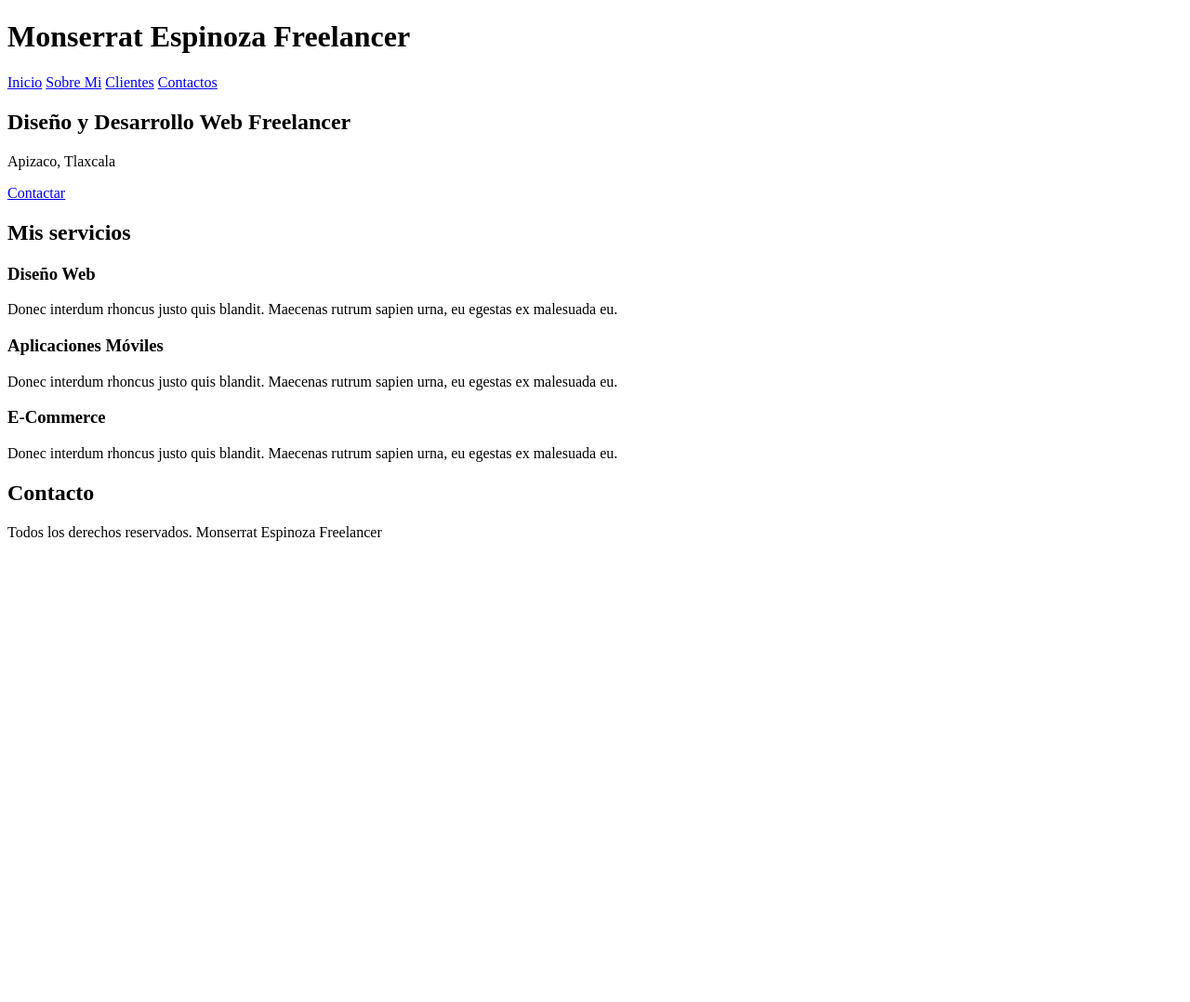
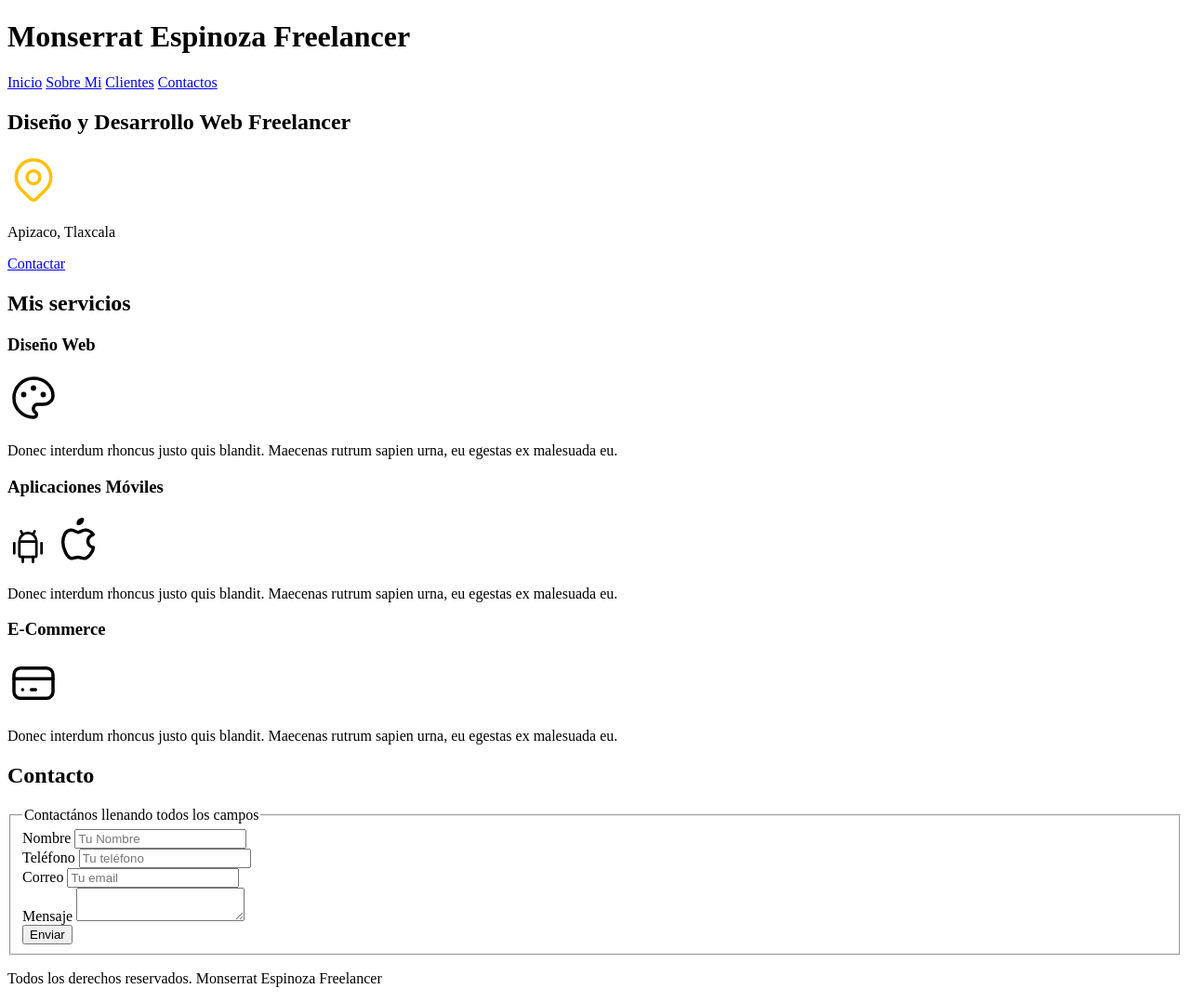
Before and after one commit to JoaMons2/HTML_Mons, a plain HTML site: page index.html in a window 1280 px wide. Shown: the whole page at 93% size. Before the commit the page ends 800 px from the top, so only its background shows below. Drawn offline with Linux system fonts and the light colour scheme.

Commit message:
Lista la base html

```diff
--- a/index.html
+++ b/index.html
@@ -19,6 +19,13 @@
 
     <section>
         <h2>Diseño y Desarrollo Web Freelancer</h2>
+        <p>
+            <svg xmlns="http://www.w3.org/2000/svg" class="icon icon-tabler icon-tabler-map-pin" width="56" height="56" viewBox="0 0 24 24" stroke-width="1.5" stroke="#ffc107" fill="none" stroke-linecap="round" stroke-linejoin="round">
+                <path stroke="none" d="M0 0h24v24H0z" fill="none"/>
+                <circle cx="12" cy="11" r="3" />
+                <path d="M17.657 16.657l-4.243 4.243a2 2 0 0 1 -2.827 0l-4.244 -4.243a8 8 0 1 1 11.314 0z" />
+            </svg>
+        </p>
         <p>Apizaco, Tlaxcala</p>
 
         <a href="#">Contactar</a>
@@ -29,22 +36,83 @@
 
         <section>
             <h3>Diseño Web</h3>
+            <svg xmlns="http://www.w3.org/2000/svg" class="icon icon-tabler icon-tabler-palette" width="56" height="56" viewBox="0 0 24 24" stroke-width="1.5" stroke="#000" fill="none" stroke-linecap="round" stroke-linejoin="round">
+                <path stroke="none" d="M0 0h24v24H0z" fill="none"/>
+                <path d="M12 21a9 9 0 1 1 0 -18a9 8 0 0 1 9 8a4.5 4 0 0 1 -4.5 4h-2.5a2 2 0 0 0 -1 3.75a1.3 1.3 0 0 1 -1 2.25" />
+                <circle cx="7.5" cy="10.5" r=".5" fill="currentColor" />
+                <circle cx="12" cy="7.5" r=".5" fill="currentColor" />
+                <circle cx="16.5" cy="10.5" r=".5" fill="currentColor" />
+            </svg>
             <p>Donec interdum rhoncus justo quis blandit. Maecenas rutrum sapien urna, eu egestas ex malesuada eu.</p>
         </section>
 
         <section>
             <h3>Aplicaciones Móviles</h3>
+            <svg xmlns="http://www.w3.org/2000/svg" class="icon icon-tabler icon-tabler-brand-android" width="44" height="44" viewBox="0 0 24 24" stroke-width="1.5" stroke="currentColor" fill="none" stroke-linecap="round" stroke-linejoin="round">
+                <path stroke="none" d="M0 0h24v24H0z" fill="none"/>
+                <line x1="4" y1="10" x2="4" y2="16" />
+                <line x1="20" y1="10" x2="20" y2="16" />
+                <path d="M7 9h10v8a1 1 0 0 1 -1 1h-8a1 1 0 0 1 -1 -1v-8a5 5 0 0 1 10 0" />
+                <line x1="8" y1="3" x2="9" y2="5" />
+                <line x1="16" y1="3" x2="15" y2="5" />
+                <line x1="9" y1="18" x2="9" y2="21" />
+                <line x1="15" y1="18" x2="15" y2="21" />
+            </svg>
+            <svg xmlns="http://www.w3.org/2000/svg" class="icon icon-tabler icon-tabler-brand-apple" width="56" height="56" viewBox="0 0 24 24" stroke-width="1.5" stroke="#000" fill="none" stroke-linecap="round" stroke-linejoin="round">
+                <path stroke="none" d="M0 0h24v24H0z" fill="none"/>
+                <path d="M9 7c-3 0 -4 3 -4 5.5c0 3 2 7.5 4 7.5c1.088 -.046 1.679 -.5 3 -.5c1.312 0 1.5 .5 3 .5s4 -3 4 -5c-.028 -.01 -2.472 -.403 -2.5 -3c-.019 -2.17 2.416 -2.954 2.5 -3c-1.023 -1.492 -2.951 -1.963 -3.5 -2c-1.433 -.111 -2.83 1 -3.5 1c-.68 0 -1.9 -1 -3 -1z" />
+                <path d="M12 4a2 2 0 0 0 2 -2a2 2 0 0 0 -2 2" />
+            </svg>
+
             <p>Donec interdum rhoncus justo quis blandit. Maecenas rutrum sapien urna, eu egestas ex malesuada eu.</p>
         </section>
 
         <section>
             <h3>E-Commerce</h3>
+            <svg xmlns="http://www.w3.org/2000/svg" class="icon icon-tabler icon-tabler-credit-card" width="56" height="56" viewBox="0 0 24 24" stroke-width="1.5" stroke="#000" fill="none" stroke-linecap="round" stroke-linejoin="round">
+                <path stroke="none" d="M0 0h24v24H0z" fill="none"/>
+                <rect x="3" y="5" width="18" height="14" rx="3" />
+                <line x1="3" y1="10" x2="21" y2="10" />
+                <line x1="7" y1="15" x2="7.01" y2="15" />
+                <line x1="11" y1="15" x2="13" y2="15" />
+              </svg>
             <p>Donec interdum rhoncus justo quis blandit. Maecenas rutrum sapien urna, eu egestas ex malesuada eu.</p>
         </section>
     </main>
 
     <section>
         <h2>Contacto</h2>
+
+        <form>
+            <fieldset>
+                <legend>Contactános llenando todos los campos</legend>
+
+                <div>
+                    <label>Nombre</label>
+                    <input type="text" placeholder="Tu Nombre" />
+                </div>
+
+                <div>
+                    <label>Teléfono</label>
+                    <input type="tel" placeholder="Tu teléfono" />
+                </div>
+
+                <div>
+                    <label>Correo</label>
+                    <input type="email" placeholder="Tu email" />
+                </div>
+
+                <div>
+                    <label>Mensaje</label>
+                    <textarea></textarea>
+                </div>
+
+                <div>
+                    <input type="submit" value="Enviar">
+                </div>
+
+            </fieldset>
+        </form>
     </section>
 
     <footer>
```
Also changed, not shown: img/hero.jpg (renamed from hero.jpg).
